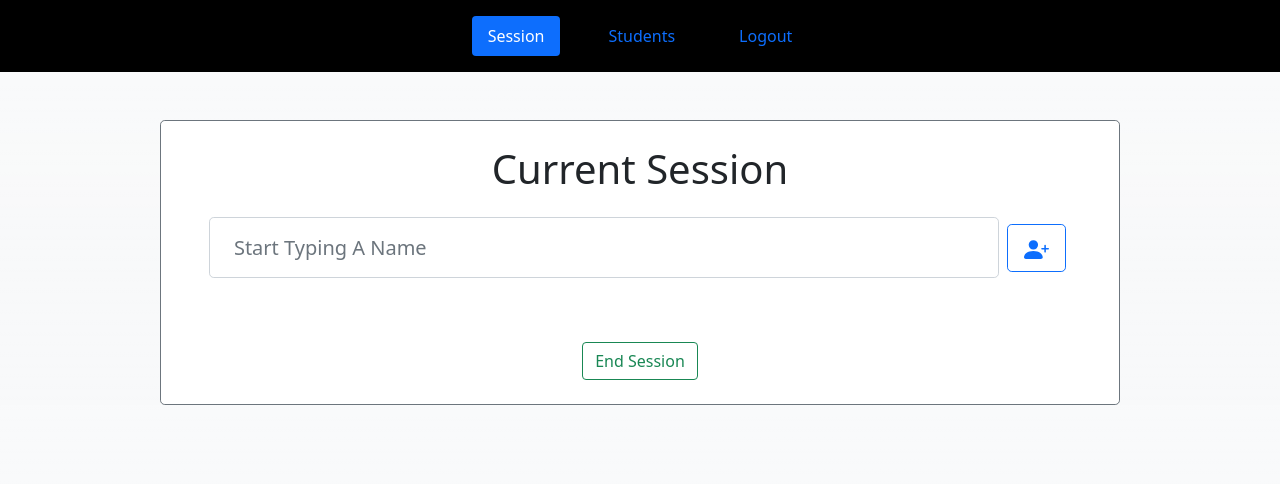
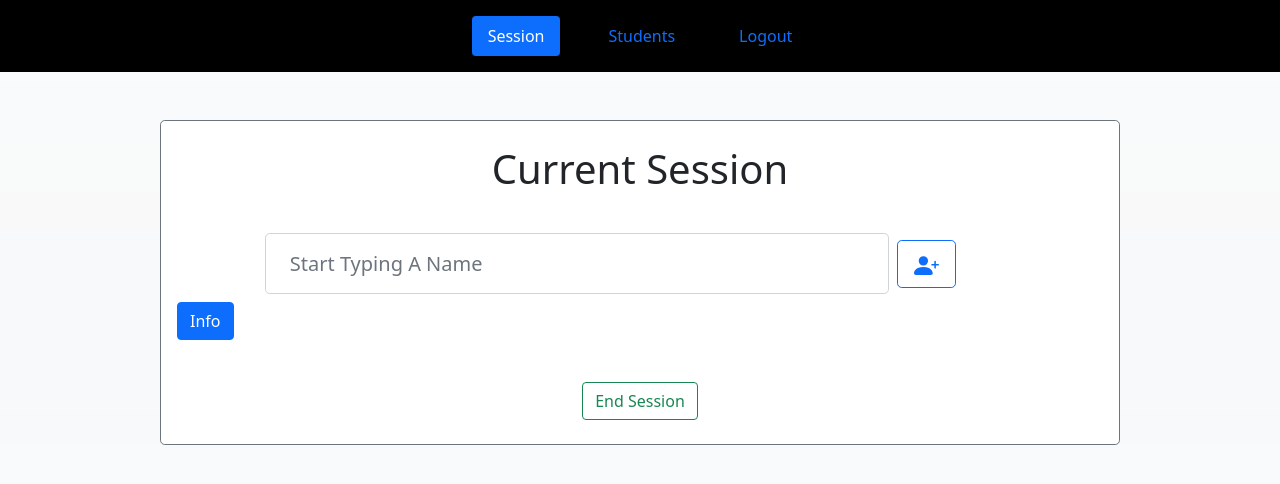
Before and after one commit to PrintNifesimi/TutoringTracker, a Django app: page /NewSession in a window 1280 px wide. Shown: the top 484 px of the page. Run offline with Django 4.2, Linux system fonts and the light colour scheme; a user stored in the database is signed in; data comes from the database, SQL or seed files in the repository; data that the repository does not hold is empty; some libraries are stand-ins or nearby versions.

Commit message:
fixed styling

```diff
--- a/main/templates/main/partials/Timeduration.html
+++ b/main/templates/main/partials/Timeduration.html
@@ -19,16 +19,18 @@
 
                 <span id="durr" class="badge bg-primary rounded-pill">{{item.currDuration|timesince }}</span>
                 </div>
-                <button class="btn btn-outline-danger mx-2" style="cursor: pointer;" hx-delete="{% url 'deleteStudent' item.id%}"
+                <button class="btn btn-outline-danger mx-2" style="cursor: pointer;font-size: 18px;" hx-delete="{% url 'deleteStudent' item.id%}"
                 hx-target="#student-list"
                 hx-confirm="Deleting this student will not save their hours">
-                <svg xmlns="http://www.w3.org/2000/svg" width="16" height="16" fill="currentColor" class="bi bi-trash-fill" viewBox="0 0 16 16">
+                <svg xmlns="http://www.w3.org/2000/svg" width="20" height="20" fill="currentColor" class="bi bi-trash-fill" viewBox="0 0 16 16">
                     <path d="M2.5 1a1 1 0 0 0-1 1v1a1 1 0 0 0 1 1H3v9a2 2 0 0 0 2 2h6a2 2 0 0 0 2-2V4h.5a1 1 0 0 0 1-1V2a1 1 0 0 0-1-1H10a1 1 0 0 0-1-1H7a1 1 0 0 0-1 1H2.5zm3 4a.5.5 0 0 1 .5.5v7a.5.5 0 0 1-1 0v-7a.5.5 0 0 1 .5-.5zM8 5a.5.5 0 0 1 .5.5v7a.5.5 0 0 1-1 0v-7A.5.5 0 0 1 8 5zm3 .5v7a.5.5 0 0 1-1 0v-7a.5.5 0 0 1 1 0z"/>
                   </svg>
             </button>
-            <button class="btn btn-outline-success mx-2" style="cursor: pointer;" hx-post="{% url 'signOut' item.id%}"
+            <button class="btn btn-outline-success mx-2" style="cursor: pointer;font-size: 18px;" hx-post="{% url 'signOut' item.id%}"
                 hx-target="#student-list">
-                    Sign Out
+                <svg xmlns="http://www.w3.org/2000/svg" width="20" height="20" fill="currentColor" class="bi bi-door-closed-fill" viewBox="0 0 16 16">
+                    <path d="M12 1a1 1 0 0 1 1 1v13h1.5a.5.5 0 0 1 0 1h-13a.5.5 0 0 1 0-1H3V2a1 1 0 0 1 1-1h8zm-2 9a1 1 0 1 0 0-2 1 1 0 0 0 0 2z"/>
+                  </svg>
             </button>
             </li>
 
--- a/main/templates/main/sessions.html
+++ b/main/templates/main/sessions.html
@@ -14,14 +14,17 @@
 {%block content%}
 
     <h2 class="text-center mt-4 fs-1">Current Session</h2>
-    <div class="mx-auto mt-4" style="width:90%;">
+    <div class="container mx-auto mt-4" style="width:80%;">
+      <div class="row justify-content-center">
+
+
     <form method="post" action="#" class="row g-2 align-items-center">
         {% csrf_token %}
-        <div class="col-11">
+        <div class="col-10">
         <input type="search" name="addStudent" id="addStudent" list="students" placeholder="Start Typing A Name"
         class="mx-auto form-control form-control-lg px-4 py-3 h-25"/>
         </div>
-        <div class="col-1">
+        <div class="col-sm" >
         <button hx-post="{% url 'Sessions' %}" hx-target="#student-list" type="submit" name="addToSession" value="addedToSession" class="btn btn-lg btn-outline-primary">
             <svg xmlns="http://www.w3.org/2000/svg" width="25" height="25" fill="currentcolor" class="bi bi-person-plus-fill" viewBox="0 0 16 16">
             <path d="M1 14s-1 0-1-1 1-4 6-4 6 3 6 4-1 1-1 1H1zm5-6a3 3 0 1 0 0-6 3 3 0 0 0 0 6z"/>
@@ -37,8 +40,16 @@
 
 
     </form>
-</div>
-
+</div></div>
+<a class="btn btn-primary float-start mx-3 mb-4 mt-2" data-bs-toggle="collapse" href="#infoTab" role="button" aria-expanded="false" aria-controls="collapseExample">
+  Info
+  </a><br>
+  <div class="collapse mb-4 mt-5" id="infoTab">
+    <div class="card card-body text-center">
+      Add students to a session using the Input field above. When a student is ready to leave click the green door icon to sign them out. <br> If you add a student on accident you can delete that student by clicking the red garbage icon <strong>(Their hours will not be saved!).</strong>
+      To Signout all students at once click the green End session button below the list of students.
+    </div>
+  </div>
 <br>
     <div id="student-list" class="mx-auto mt-3" style="width:90%;">
 
```
Also changed, not shown: main/templates/main/AllStudents.html (+6 -6 lines).
